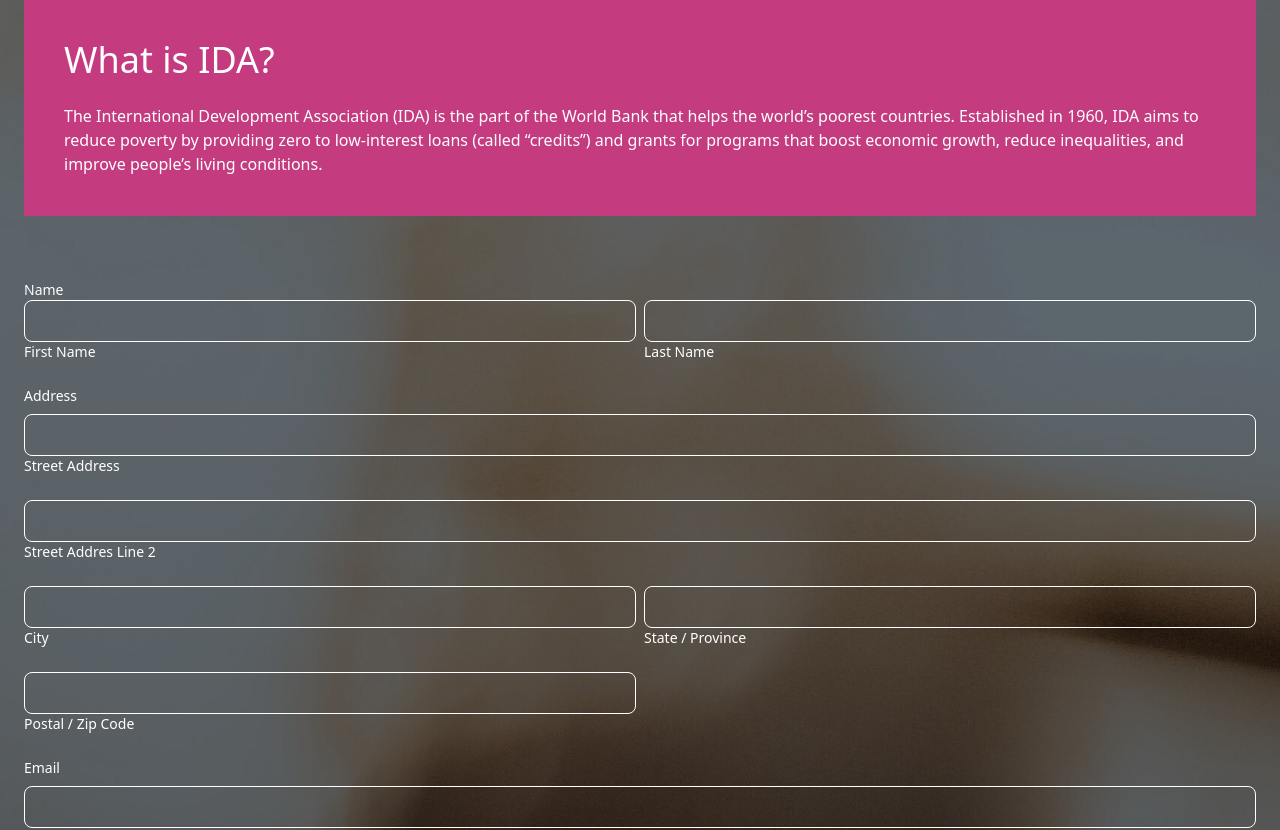
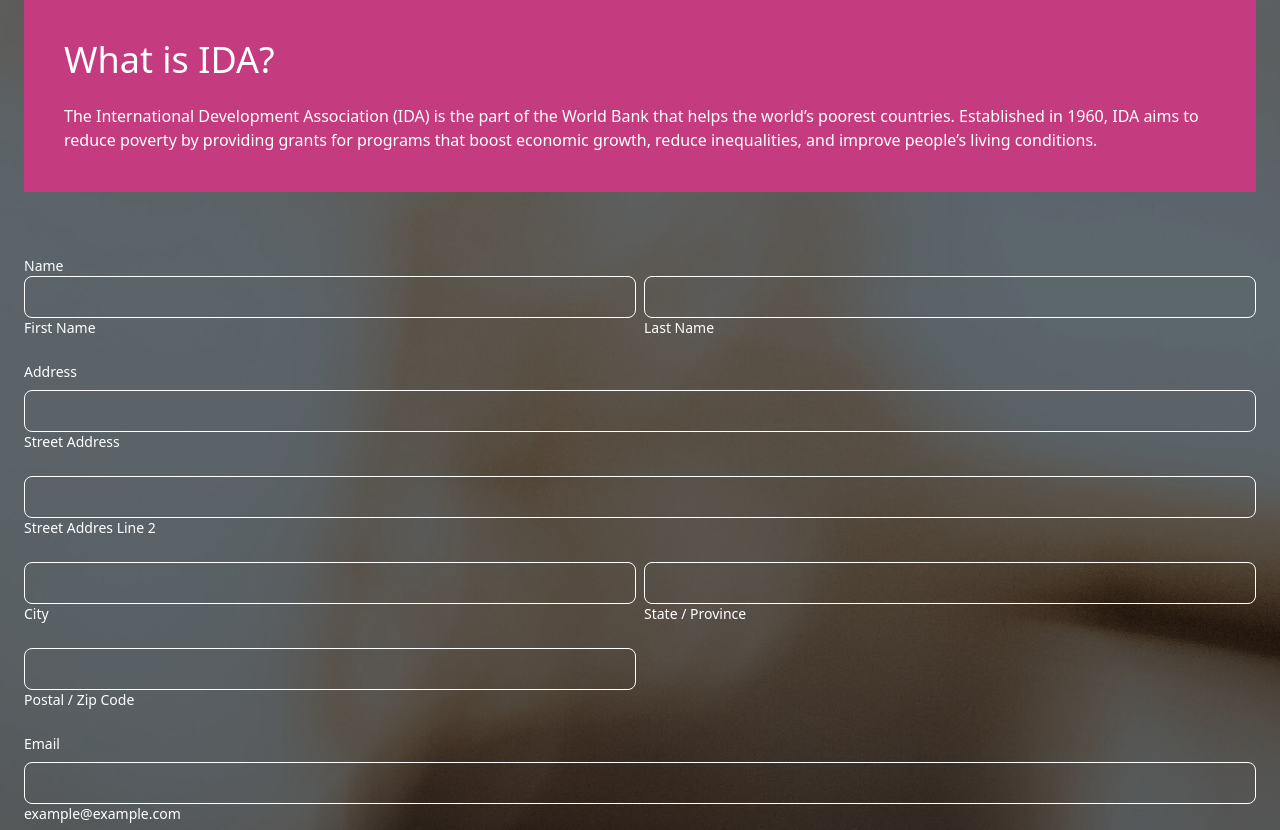
Before and after one commit to CreedTech/ida, a React (Vite) app: page / in a window 1280 px wide. Shown: the top 830 px of the page. Built offline with nearby package versions, Linux system fonts and the light colour scheme.

Commit message:
changed texts

```diff
--- a/src/App.jsx
+++ b/src/App.jsx
@@ -15,8 +15,7 @@
           <p>
             The International Development Association (IDA) is the part of the
             World Bank that helps the world’s poorest countries. Established in
-            1960, IDA aims to reduce poverty by providing zero to low-interest
-            loans (called “credits”) and grants for programs that boost economic
+            1960, IDA aims to reduce poverty by providing grants for programs that boost economic
             growth, reduce inequalities, and improve people’s living conditions.
           </p>
         </div>
```
